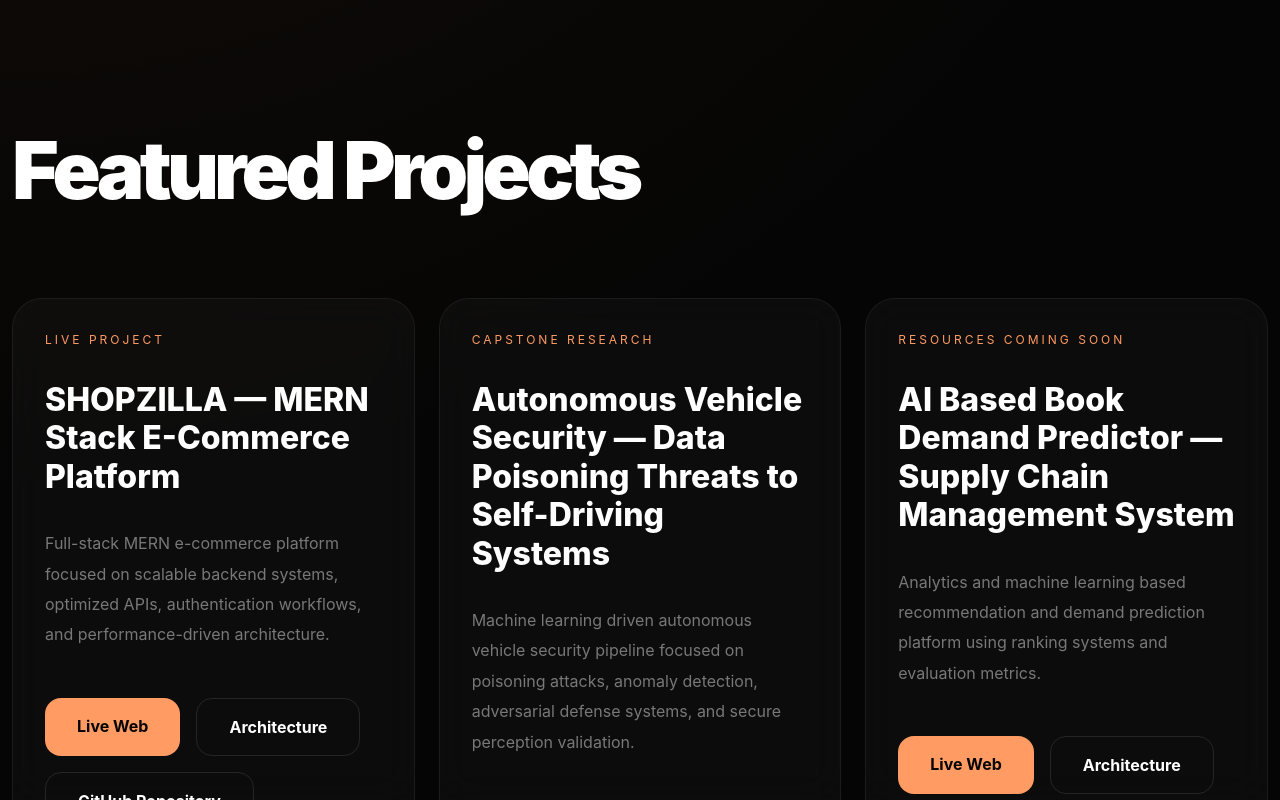
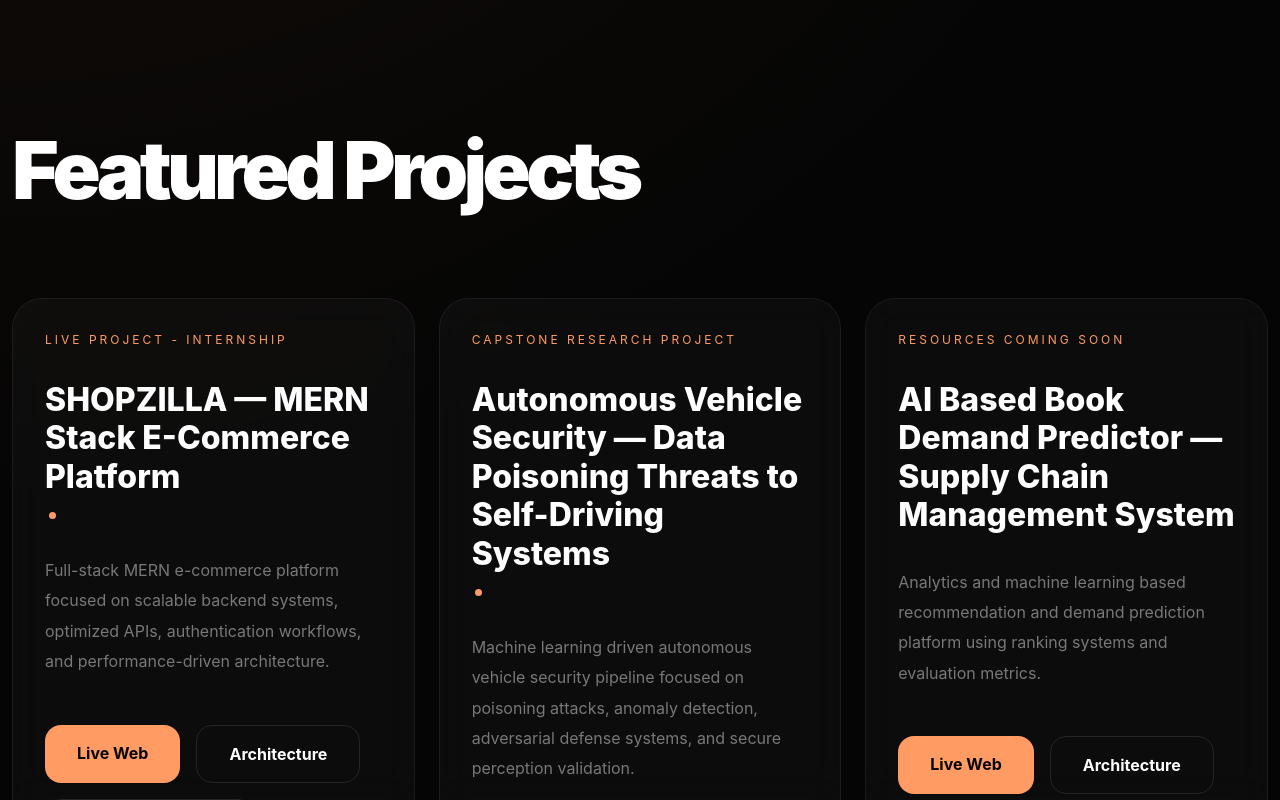
Before and after one commit to pranavkrishna31/pranav-portfolio, a React (Vite) app: page / in a window 1280 px wide. Shown: the part 806-1606 px from the top of the page. Built offline with nearby package versions, Linux system fonts and the light colour scheme.

Commit message:
Added live project indicators and minor changes

```diff
--- a/src/App.css
+++ b/src/App.css
@@ -409,3 +409,90 @@
   margin-left: 0 !important;
 }
 }
+.project-title {
+  display: flex;
+
+  align-items: center;
+
+  gap: 0.8rem;
+
+  flex-wrap: wrap;
+
+  font-size: 2rem;
+
+  font-weight: 800;
+
+  margin-bottom: 2rem;
+}
+
+/* LIVE INDICATOR */
+
+.live-indicator-title {
+  position: relative;
+
+  display: inline-flex;
+
+  align-items: center;
+
+  justify-content: center;
+
+  width: 14px;
+
+  height: 14px;
+}
+
+.live-dot {
+  width: 7px;
+
+  height: 7px;
+
+  background: #ff9b63;
+
+  border-radius: 50%;
+
+  position: relative;
+
+  z-index: 2;
+}
+
+.live-dot::after {
+  content: "";
+
+  position: absolute;
+
+  top: 50%;
+  left: 50%;
+
+  width: 14px;
+
+  height: 14px;
+
+  border: 1px solid
+    rgba(255, 155, 99, 0.55);
+
+  border-radius: 50%;
+
+  transform: translate(-50%, -50%);
+
+  animation: livePulse 1.8s infinite;
+}
+
+@keyframes livePulse {
+  0% {
+    transform: translate(-50%, -50%)
+      scale(0.8);
+
+    opacity: 1;
+  }
+
+  70% {
+    transform: translate(-50%, -50%)
+      scale(1.4);
+
+    opacity: 0;
+  }
+
+  100% {
+    opacity: 0;
+  }
+}
--- a/src/App.jsx
+++ b/src/App.jsx
@@ -9,13 +9,15 @@
     desc:
       "Full-stack MERN e-commerce platform focused on scalable backend systems, optimized APIs, authentication workflows, and performance-driven architecture.",
 
-    status: "Live Project",
+    status: "Live Project - Internship",
 
     live: "https://shopzillapranavkrishna31.netlify.app/",
 
     architecture: "/shopzilla/Shopzilla_InterviewPrep.html",
 
     github: "https://github.com/pranavkrishna31/SHOPZILLA31.git",
+
+    liveBadge: true,
   },
 
   {
@@ -25,11 +27,13 @@
     desc:
       "Machine learning driven autonomous vehicle security pipeline focused on poisoning attacks, anomaly detection, adversarial defense systems, and secure perception validation.",
 
-    status: "Capstone Research",
+    status: "Capstone Research Project",
 
     architecture: "/avs/avs_interview_prep.html",
 
     github: "https://github.com/pranavkrishna31/AV-Security-Data-Poisoning.git",
+
+    liveBadge: true,
   },
 
   {
@@ -46,6 +50,8 @@
     architecture: "#",
 
     github: "#",
+
+    liveBadge: false,
   },
 ];
   const skills = [
@@ -200,7 +206,7 @@
             focused on scalable backend
             engineering, machine learning systems,
             analytics, and security-oriented
-            intelligent applications.
+            applications.
           </p>
 
           <div className="hero-buttons">
@@ -237,8 +243,15 @@
                     {project.status}
                   </p>
 
-                  <h3>{project.title}</h3>
+<h3 className="project-title">
+  {project.title}
 
+  {project.liveBadge && (
+    <span className="live-indicator-title">
+      <span className="live-dot"></span>
+    </span>
+  )}
+</h3>
                   <p className="project-desc">
                     {project.desc}
                   </p>
```
